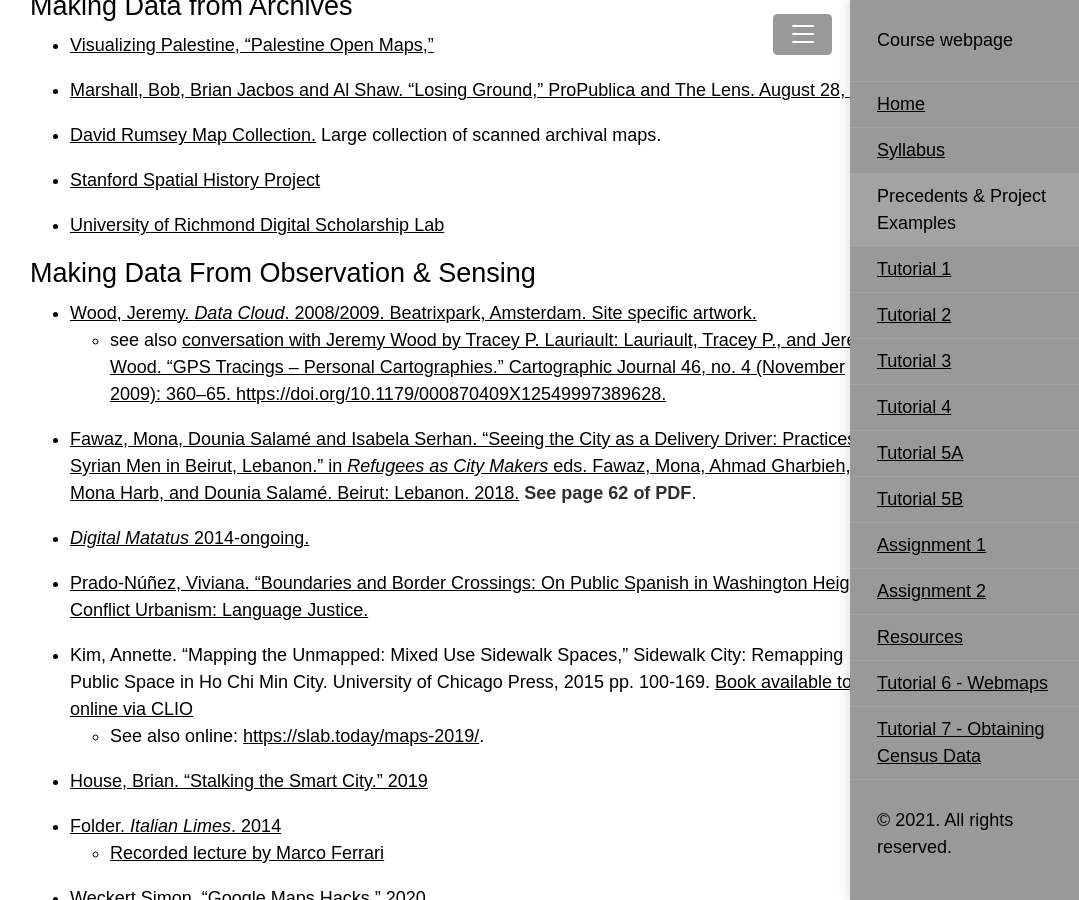
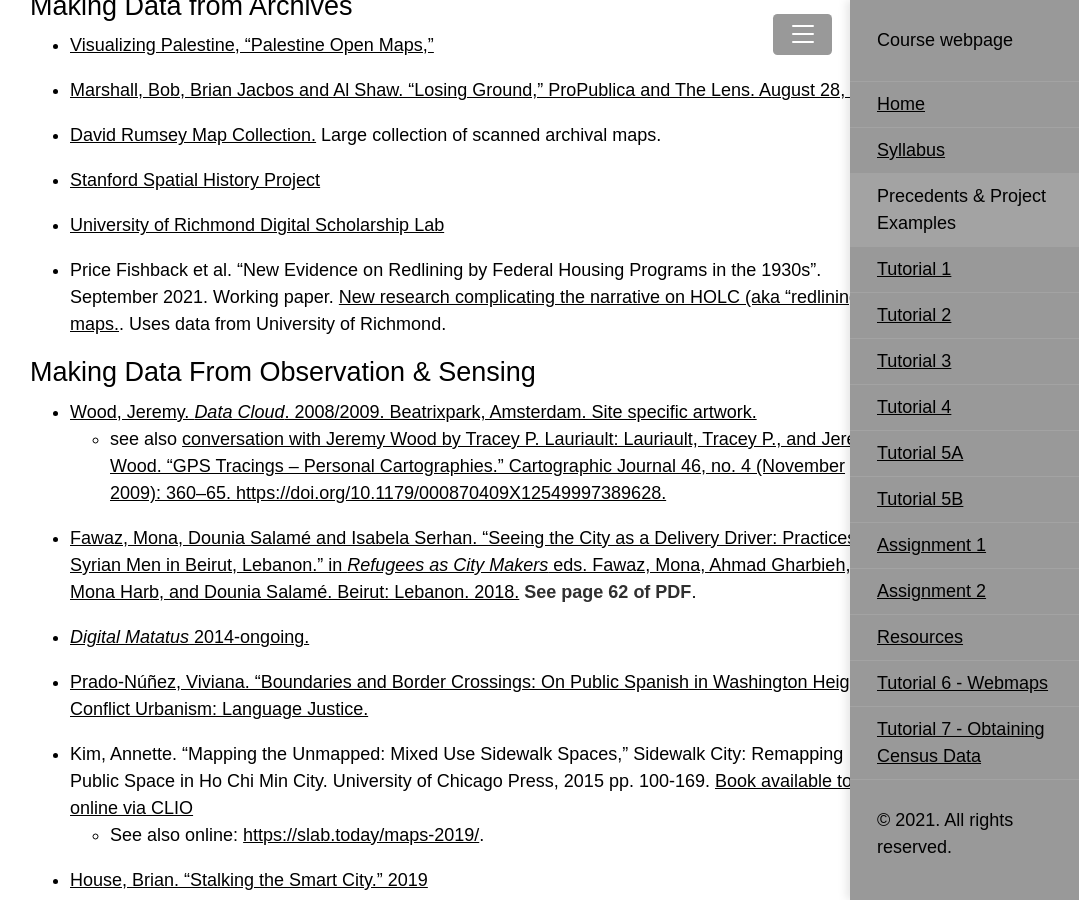
Before and after one commit to CenterForSpatialResearch/methods-in-spatial-research-fa2021, a Jekyll site: the page built from precedents.md, in a window 1280 px wide and 900 px high, scrolled down 1024 px. Shown: the whole window, without its empty margins (178-1257 px from the left). Built offline with Jekyll 4.4.1, drawn with Linux system fonts in a browser that asks for light colours.

Commit message:
precedents

```diff
--- a/precedents.md
+++ b/precedents.md
@@ -51,6 +51,9 @@
 - [Stanford Spatial History Project](https://web.stanford.edu/group/spatialhistory/cgi-bin/site/gallery.php)
 
 - [University of Richmond Digital Scholarship Lab](https://dsl.richmond.edu/)
+
+- Price Fishback et al. "New Evidence on Redlining by Federal Housing Programs in the 1930s". September 2021. Working paper. [New research complicating the narrative on HOLC (aka "redlining") maps.](https://www.nber.org/papers/w29244?utm_campaign=ntwh&utm_medium=email&utm_source=ntwg12). Uses data from University of Richmond.
+
 
 
 ## Making Data From Observation & Sensing
```
